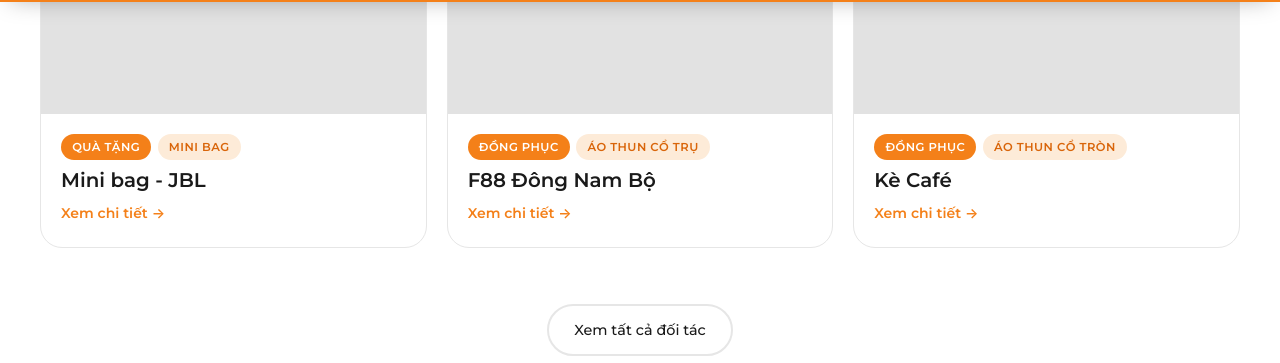
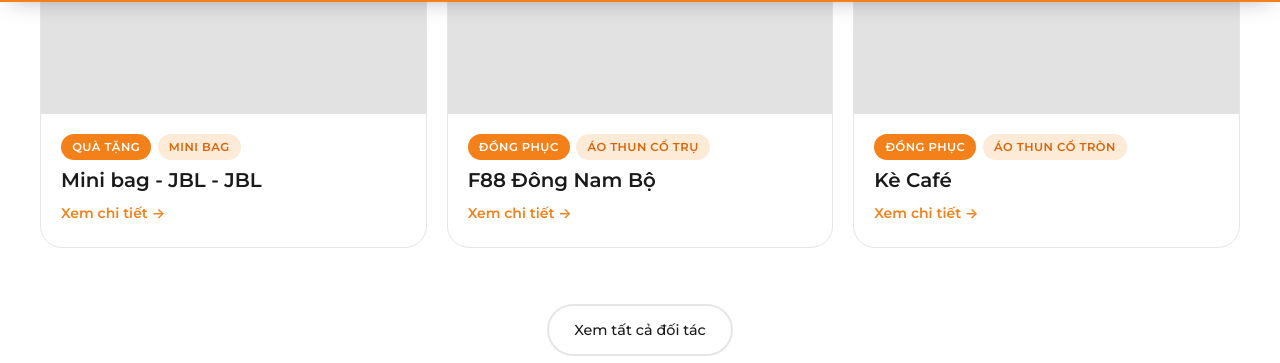
Before and after one commit to bap47/truefit, a Jekyll site: the page built from index.html, in a window 1280 px wide and 900 px high, scrolled down 3856 px. Shown: the part 92-455 px from the top of the window. Built offline with Jekyll 4.4.1, drawn with Linux system fonts in a browser that asks for light colours.

Commit message:
Add files via upload

```diff
--- a/_includes/case-card.html
+++ b/_includes/case-card.html
@@ -9,7 +9,7 @@
   </span>
   <span class="tf-story__body">
     <span class="tf-story__tags">{% if c.nhom == "qua-tang" %}<span class="is-nhom">Quà tặng</span>{% elsif c.nhom == "ca-hai" %}<span class="is-nhom">Đồng phục & Quà tặng</span>{% else %}<span class="is-nhom">Đồng phục</span>{% endif %}{% for ten in c.san_pham %}<span>{{ ten }}</span>{% endfor %}</span>
-    <strong>{% if c.tieu_de_bai and c.tieu_de_bai != '' %}{{ c.tieu_de_bai }}{% elsif c.nhom == 'qua-tang' and c.san_pham and c.san_pham.size > 0 %}{{ c.san_pham | join: ' + ' }} - {{ c.title }}{% else %}{{ c.title }}{% endif %}</strong>
+    <strong>{% if c.nhom == 'qua-tang' %}{% if c.tieu_de_bai and c.tieu_de_bai != '' %}{{ c.tieu_de_bai }} - {% elsif c.san_pham and c.san_pham.size > 0 %}{{ c.san_pham | join: ' + ' }} - {% endif %}{{ c.title }}{% elsif c.tieu_de_bai and c.tieu_de_bai != '' %}{{ c.tieu_de_bai }}{% else %}{{ c.title }}{% endif %}</strong>
     {% if c.tom_tat and c.tom_tat != '' %}<span class="tf-story__sum">{{ c.tom_tat }}</span>{% endif %}
     <em>Xem chi tiết →</em>
   </span>
```
